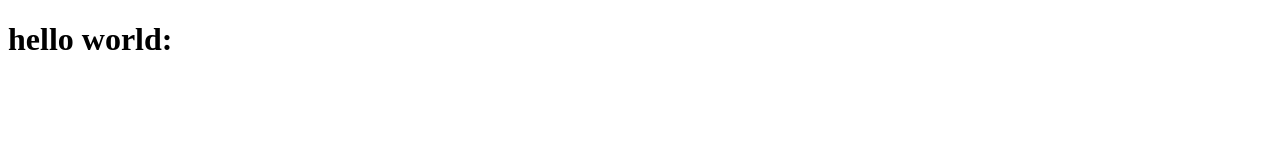
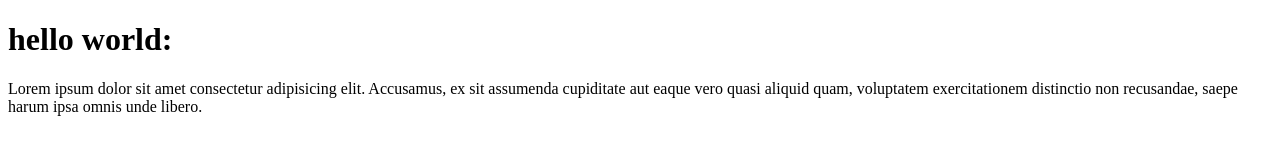
Before and after one commit to fanaardie25/wpu-git-test, a plain HTML site: page index.html in a window 1280 px wide. Drawn offline with Linux system fonts and the light colour scheme.

Commit message:
menambahkan paragraf

```diff
--- a/index.html
+++ b/index.html
@@ -7,5 +7,6 @@
 </head>
 <body>
     <h1>hello world:</h1>
+    <p>Lorem ipsum dolor sit amet consectetur adipisicing elit. Accusamus, ex sit assumenda cupiditate aut eaque vero quasi aliquid quam, voluptatem exercitationem distinctio non recusandae, saepe harum ipsa omnis unde libero.</p>
 </body>
 </html>
```
